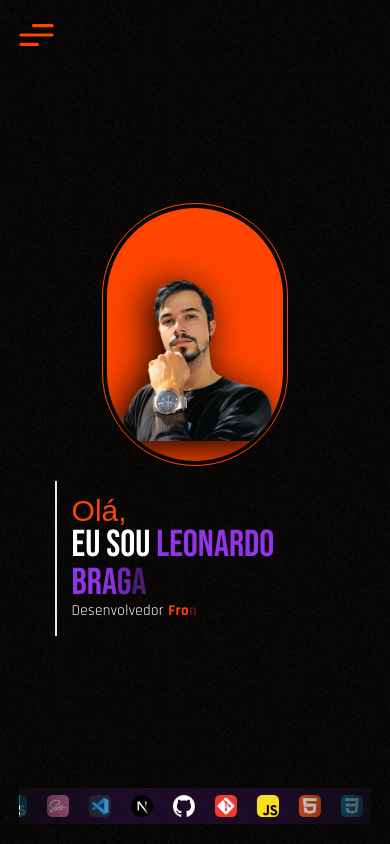
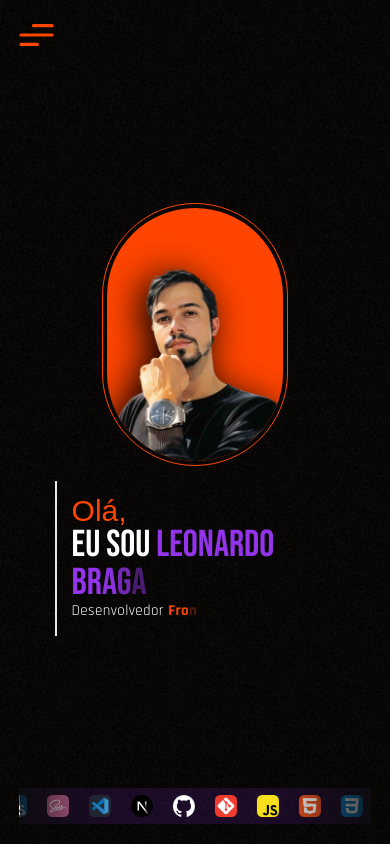
Before and after one commit to code-front-braga/Next_JS_Portfolio_Leonardo_Braga, a Next.js app: page / in a window 390 px wide. Built offline with nearby package versions, Linux system fonts and the light colour scheme; a web font is replaced by a local one.

Commit message:
fix: my photo wasn't adjusting in its parent element and so I changed to object-cover at small screens and object-contain at large screens

```diff
--- a/src/@types/enums.ts
+++ b/src/@types/enums.ts
@@ -1,6 +1,6 @@
 export enum ModalMessageProps {
 	TITLE_SUCCESSFULL = 'Mensagem Enviada',
-	SUBTITLE_SUCCESSFULL = 'Entraremos em contato em breve.',
+	SUBTITLE_SUCCESSFULL = 'Entrarei em contato em breve.',
 
 	TITLE_ERROR = 'Erro no envio da mensagem',
 	SUBTITLE_ERROR = 'Por favor, tente novamente.',
--- a/src/pages/index.tsx
+++ b/src/pages/index.tsx
@@ -70,7 +70,7 @@ export default function Home() {
 							transition={{ duration: 1.2, delay: 0.8, ease: 'backOut' }}
 							src="/my-photo.png"
 							alt="Homem branco (Criador do site), cabelo breto e mão esquerda no queixo de aparência neutra."
-							className="h-full w-full object-contain drop-shadow-[-.7rem_.6rem_1.8rem_#000]"
+							className={clsx("h-full w-full object-cover drop-shadow-[-.7rem_.6rem_1.8rem_#000]", "tablet768px:object-contain")}
 						/>
 					</div>
 
```
